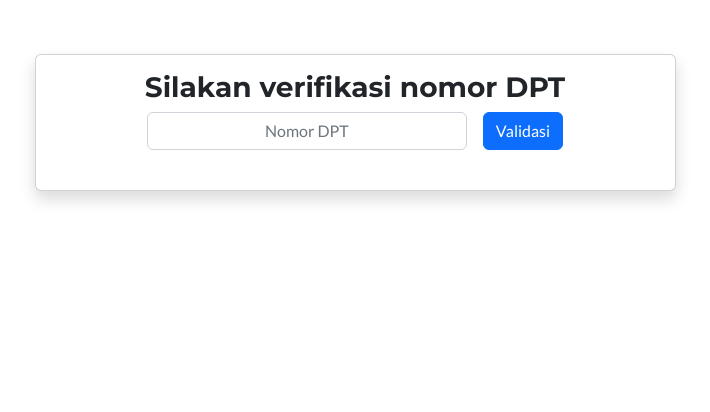
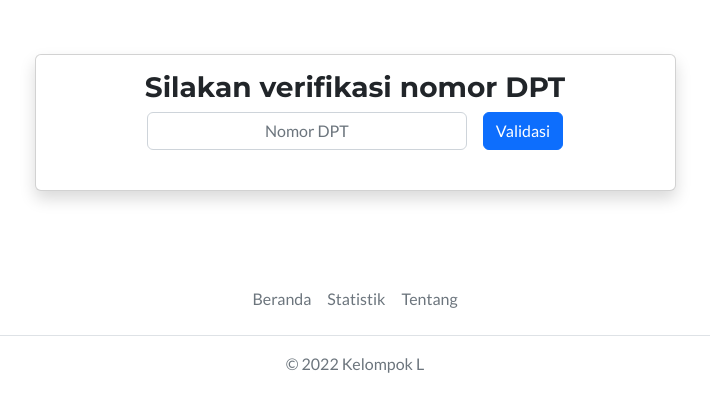
Before and after one commit to darknet777/election_system, a Django app: page / in a window 1280 px wide. Shown: the part 242-654 px from the top of the page, without its empty margins (285-995 px from the left). Run offline with Django 4.2, Linux system fonts and the light colour scheme; some libraries are stand-ins or nearby versions.

Commit message:
Added new favicon and footer

```diff
--- a/election_app/templates/election_app/base.html
+++ b/election_app/templates/election_app/base.html
@@ -10,25 +10,22 @@
 
     <!-- Bootstrap Core -->
     <link href="https://cdn.jsdelivr.net/npm/bootstrap@5.2.0-beta1/dist/css/bootstrap.min.css" rel="stylesheet"
-    integrity="sha384-0evHe/X+R7YkIZDRvuzKMRqM+OrBnVFBL6DOitfPri4tjfHxaWutUpFmBp4vmVor" crossorigin="anonymous">
+        integrity="sha384-0evHe/X+R7YkIZDRvuzKMRqM+OrBnVFBL6DOitfPri4tjfHxaWutUpFmBp4vmVor" crossorigin="anonymous">
 
     <!-- Custom CSS-->
     <link rel="stylesheet" href="{% static 'css/style.css' %}">
 
     <!-- Chart.js -->
-    <script src="https://cdn.jsdelivr.net/npm/chart.js@3.7.1/dist/chart.min.js" integrity="sha256-ErZ09KkZnzjpqcane4SCyyHsKAXMvID9/xwbl/Aq1pc=" crossorigin="anonymous"></script>
+    <script src="https://cdn.jsdelivr.net/npm/chart.js@3.7.1/dist/chart.min.js"
+        integrity="sha256-ErZ09KkZnzjpqcane4SCyyHsKAXMvID9/xwbl/Aq1pc=" crossorigin="anonymous"></script>
 
     <!-- Favicons -->
     <link rel="apple-touch-icon" href="https://getbootstrap.com/docs/5.1/assets/img/favicons/apple-touch-icon.png"
         sizes="180x180">
-    <link rel="icon" href="https://getbootstrap.com/docs/5.1/assets/img/favicons/favicon-32x32.png" sizes="32x32"
-        type="image/png">
-    <link rel="icon" href="https://getbootstrap.com/docs/5.1/assets/img/favicons/favicon-16x16.png" sizes="16x16"
-        type="image/png">
+    <link rel="icon" type="image/x-icon" href="{% static 'images/logo.png' %}">
     <link rel="manifest" href="https://getbootstrap.com/docs/5.1/assets/img/favicons/manifest.json">
     <link rel="mask-icon" href="https://getbootstrap.com/docs/5.1/assets/img/favicons/safari-pinned-tab.svg"
         color="#7952b3">
-    <link rel="icon" href="https://getbootstrap.com/docs/5.1/assets/img/favicons/favicon.ico">
     <title>Electronic Voting System</title>
     <style>
         .bd-placeholder-img {
@@ -72,7 +69,18 @@
             {% endblock %}
         </div>
     </main>
-    <footer></footer>
+    <footer>
+        <div class="container-fluid pt-5">
+            <footer class="py-3 my-4">
+                <ul class="nav justify-content-center border-bottom pb-3 mb-3">
+                    <li class="nav-item"><a href="{% url 'election-home' %}" class="nav-link px-2 text-muted">Beranda</a></li>
+                    <li class="nav-item"><a href="{% url 'election-statistic' %}" class="nav-link px-2 text-muted">Statistik</a></li>
+                    <li class="nav-item"><a href="{% url 'election-about' %}" class="nav-link px-2 text-muted">Tentang</a></li>
+                </ul>
+                <p class="text-center text-muted">&copy; 2022 Kelompok L</p>
+            </footer>
+        </div>
+    </footer>
     <script src="https://cdn.jsdelivr.net/npm/bootstrap@5.2.0-beta1/dist/js/bootstrap.bundle.min.js"
         integrity="sha384-pprn3073KE6tl6bjs2QrFaJGz5/SUsLqktiwsUTF55Jfv3qYSDhgCecCxMW52nD2"
         crossorigin="anonymous"></script>
```
